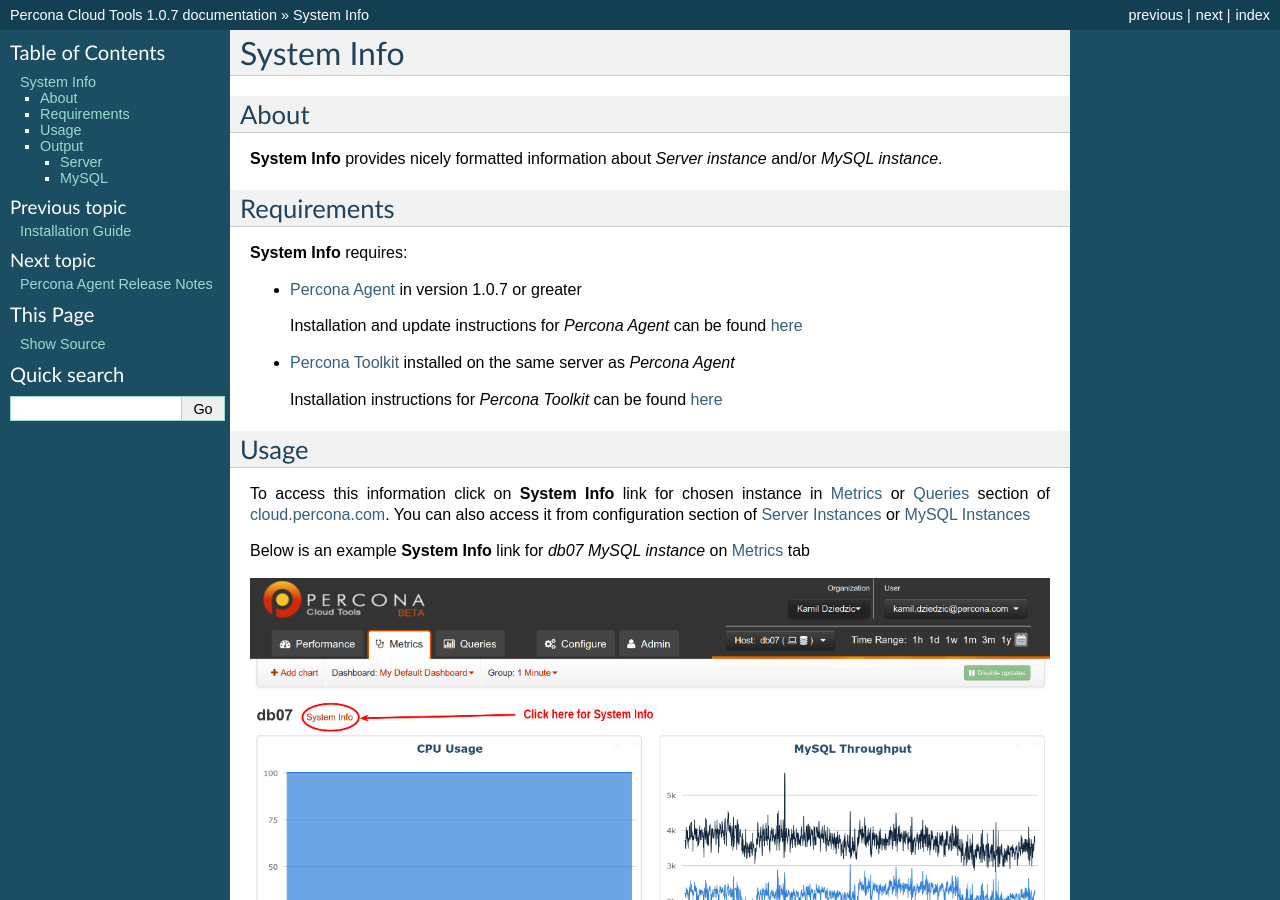
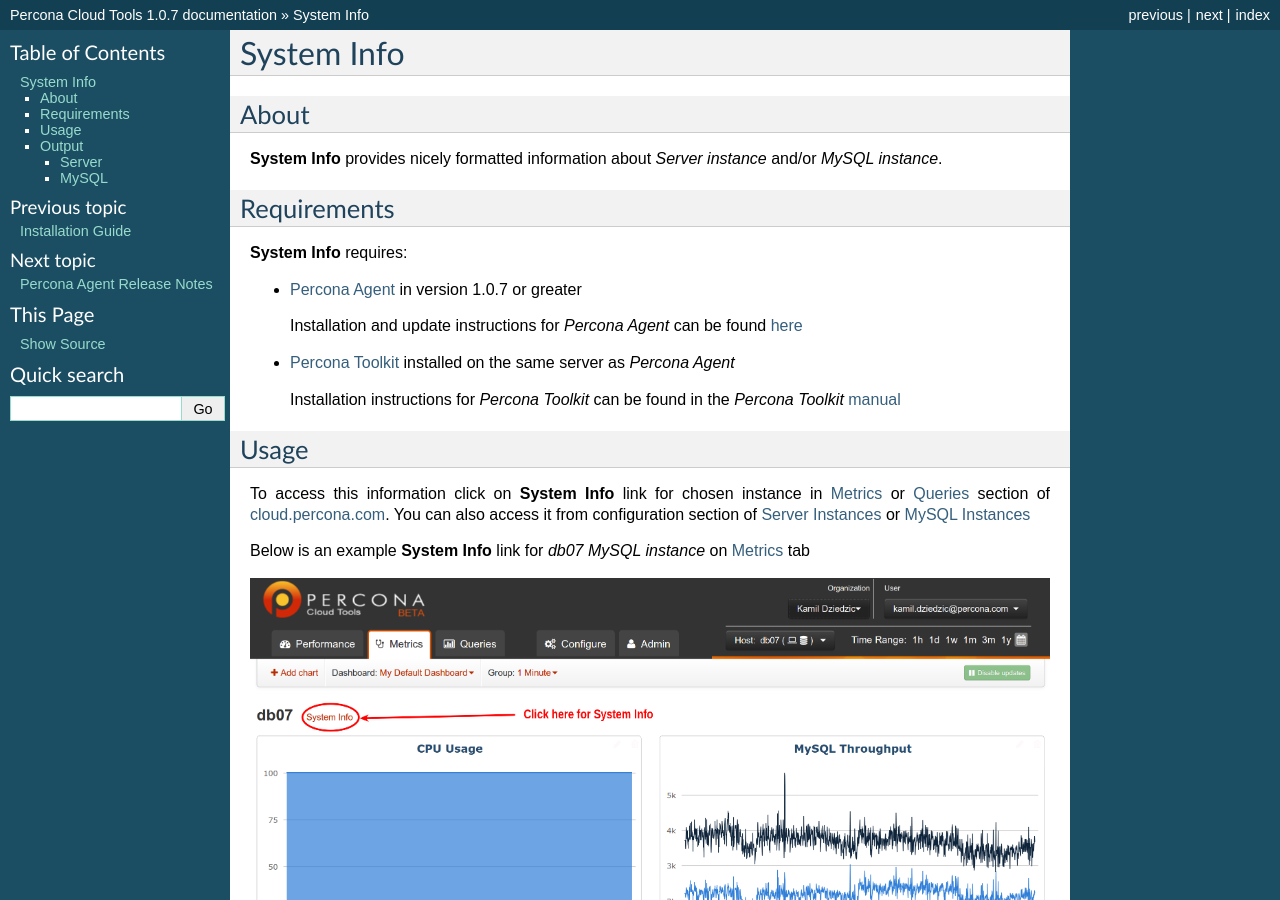
Before and after one commit to percona/cloud-tools, a Sphinx documentation site: the page built from doc/SystemInfo.rst, in a window 1280 px wide and 900 px high. Built offline with Sphinx 7.4.7, drawn with Linux system fonts in a browser that asks for light colours.

Commit message:
Fixed build warnings

```diff
--- a/doc/SystemInfo.rst
+++ b/doc/SystemInfo.rst
@@ -18,7 +18,7 @@
   Installation and update instructions for *Percona Agent* can be found `here <https://github.com/percona/percona-agent/blob/release/INSTALL.md>`_
 * `Percona Toolkit <http://www.percona.com/software/percona-toolkit>`_ installed on the same server as *Percona Agent*
 
-  Installation instructions for *Percona Toolkit* can be found `here <http://www.percona.com/doc/percona-toolkit/2.2/installation.html>`_
+  Installation instructions for *Percona Toolkit* can be found in the *Percona Toolkit* `manual <http://www.percona.com/doc/percona-toolkit/2.2/installation.html>`_
 
 Usage
 *****
--- a/doc/release-notes/1.0/1.0.7.rst
+++ b/doc/release-notes/1.0/1.0.7.rst
@@ -14,7 +14,7 @@
 
  Count metric which is used for displaying number of samples was missing one sample per minute.
 
- If gathering |MySQL| metrics from server takes to long, it will be skipped to avoid saturating the server even further.
+ If gathering MySQL metrics from server takes to long, it will be skipped to avoid saturating the server even further.
 
  Bad data file was causing agent to stop sending but keep spooling the data. Error handling for bad data files has been improved not to cause unnecessary stalls and zero-length data files are now ignored/removed (and cause a warning).
 
```
